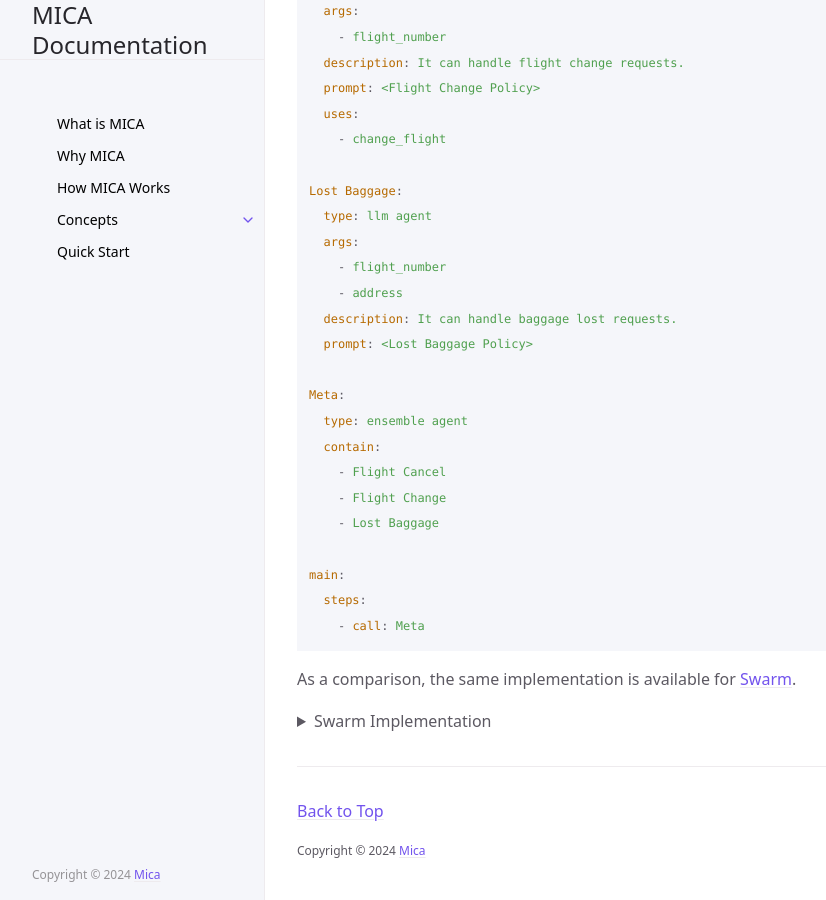
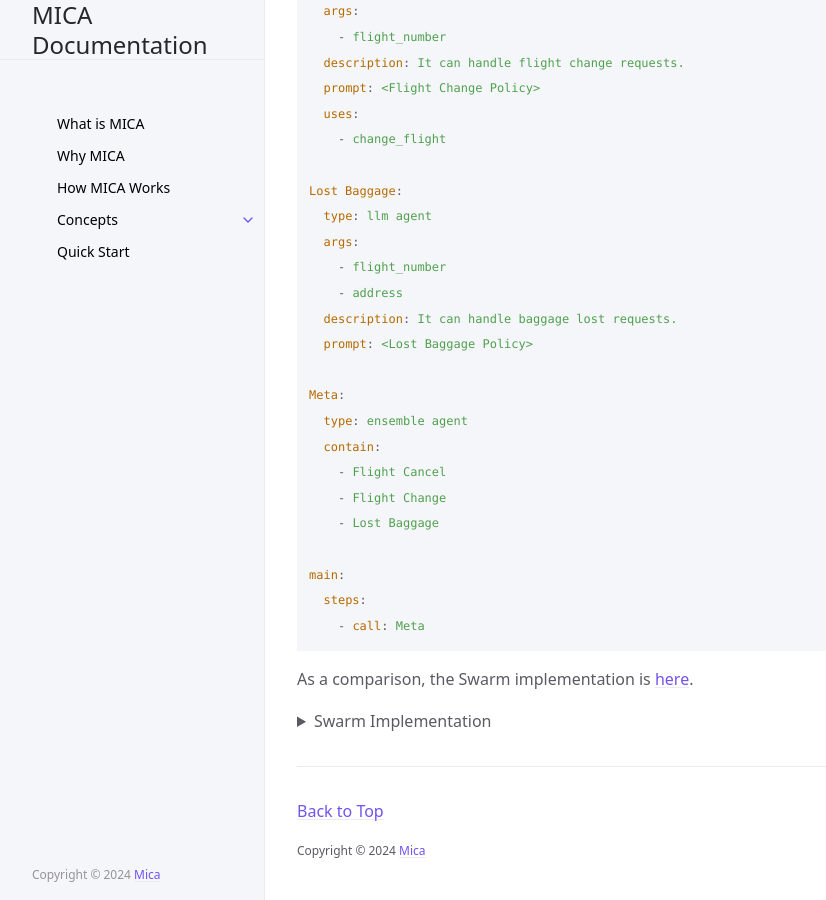
Before and after one commit to Mica-labs/Mica-labs.github.io, a Jekyll site: the page built from index.md, in a window 1280 px wide and 900 px high, scrolled down 818 px. Shown: the whole window, without its empty margins (107-933 px from the left). Built offline with Jekyll 4.4.1, drawn with Linux system fonts in a browser that asks for light colours; cached includes are drawn as plain includes.

Commit message:
Update index.md

````diff
--- a/index.md
+++ b/index.md
@@ -49,7 +49,7 @@ main:
     - call: Meta
 ```
 
-As a comparison, the same implementation is available for [Swarm](https://github.com/openai/swarm/tree/main/examples/airline).
+As a comparison, the Swarm implementation is [here](https://github.com/openai/swarm/tree/main/examples/airline).
 
 <details>
   <summary>Swarm Implementation</summary>
````
